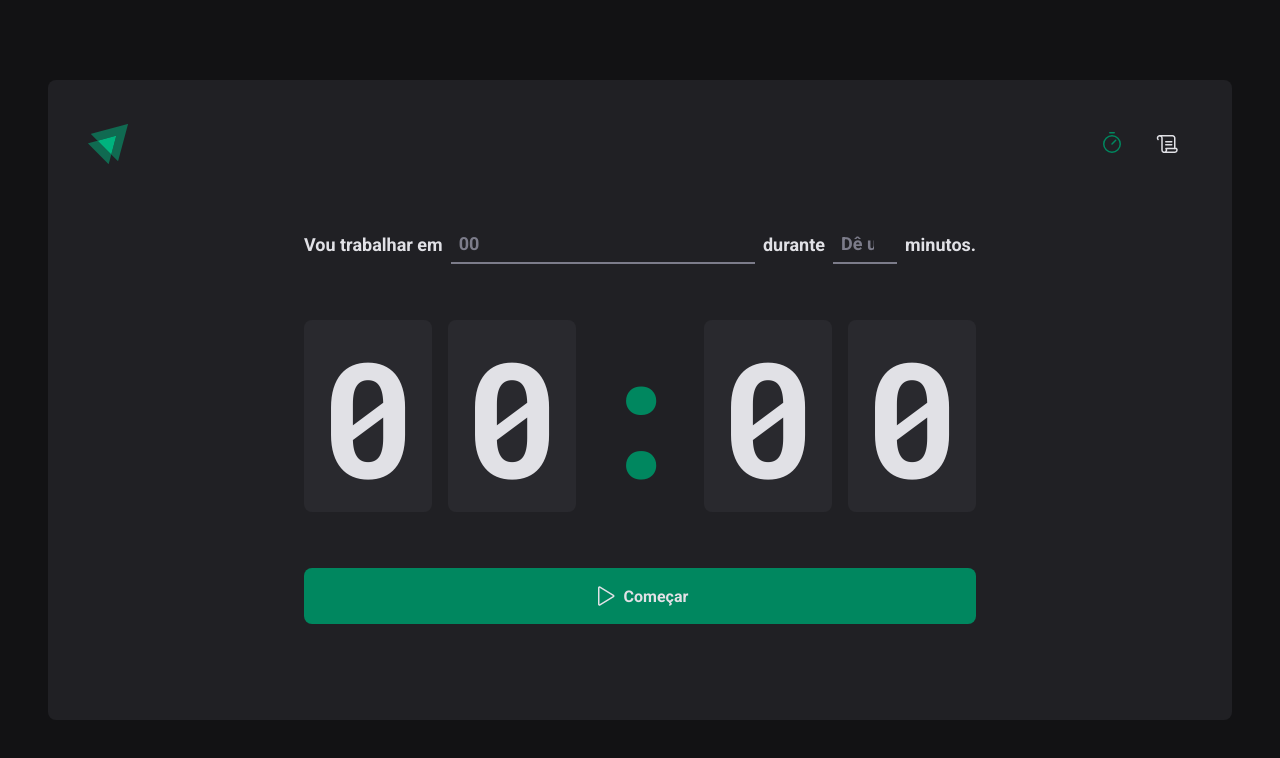
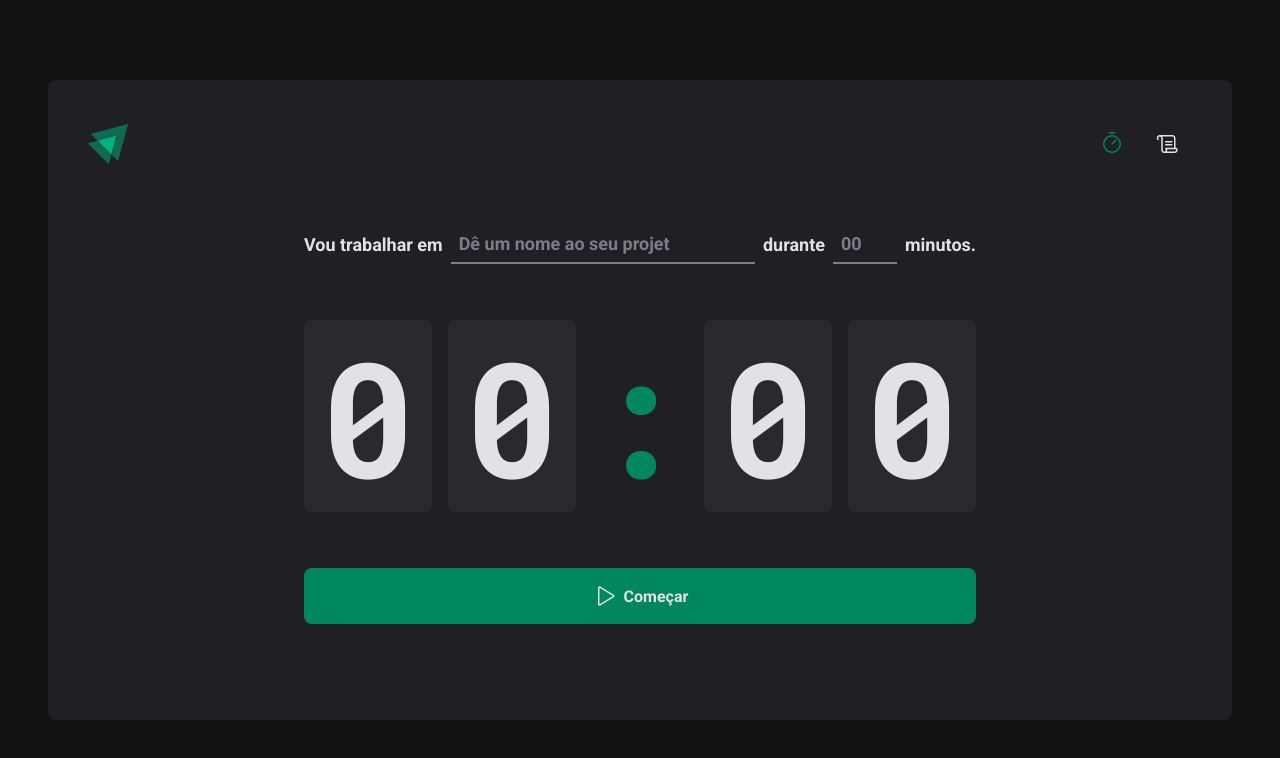
Before and after one commit to ig-swll/pomodoro-timer, a React (Vite) app: page / in a window 1280 px wide. Shown: the top 758 px of the page. Built offline with nearby package versions, Linux system fonts and the light colour scheme.

Commit message:
Corrige os placeholders

```diff
--- a/src/pages/Home/index.tsx
+++ b/src/pages/Home/index.tsx
@@ -15,14 +15,14 @@ export function Home() {
       <form>
         <FormContainer>
           <label htmlFor="task">Vou trabalhar em</label>
-          <TaskInput type="text" name="task" id="task" placeholder="00" />
+          <TaskInput type="text" name="task" id="task" placeholder="Dê um nome ao seu projet " />
 
           <label htmlFor="minutesAmout">durante</label>
           <MinutesAmountInput
             type="number"
             name="minutesAmount"
             id="minutesAmount"
-            placeholder="Dê um nome ao seu projeto "
+            placeholder="00"
           />
 
           <span>minutos.</span>
```
